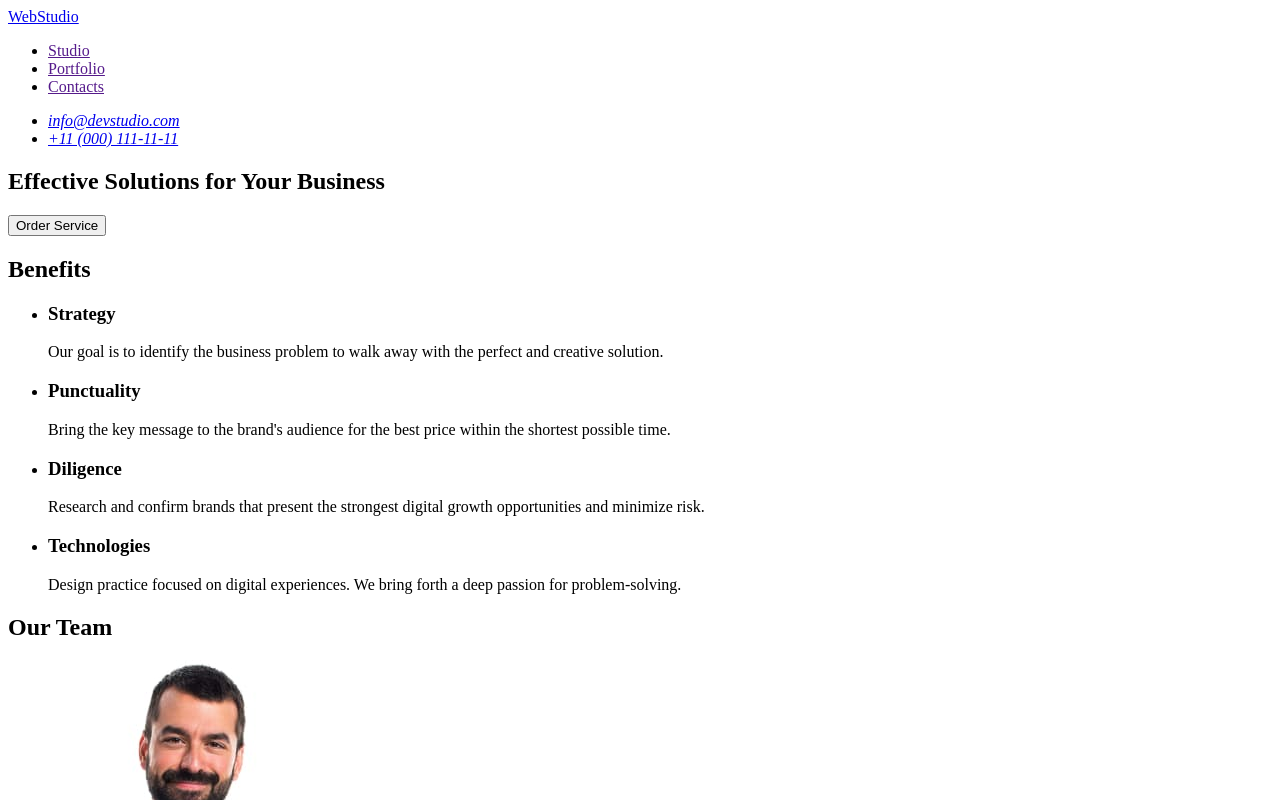
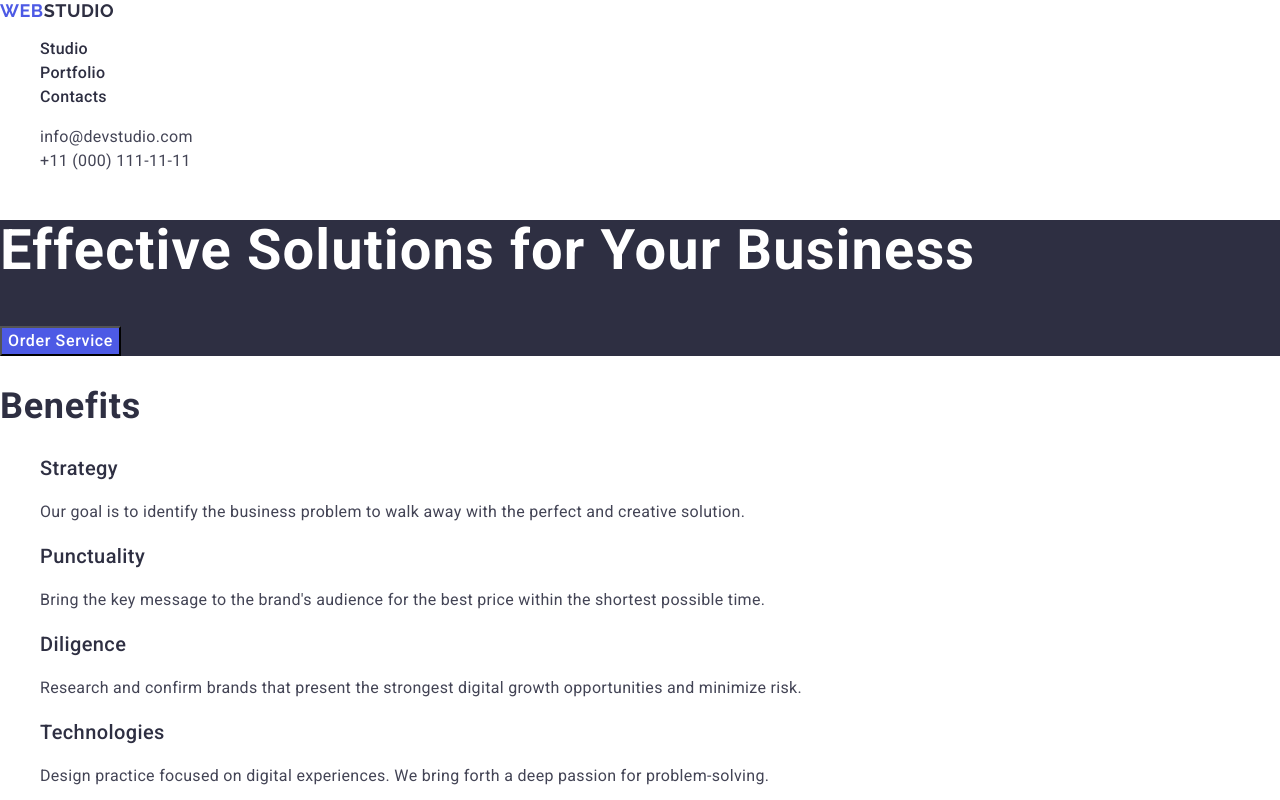
Before and after one commit to Art-Rud/goit-markup-hw-02, a plain HTML site: page index.html in a window 1280 px wide. Shown: the top 800 px of the page. Drawn offline with nearby package versions, Linux system fonts and the light colour scheme.

Commit message:
finished hw2

```diff
--- /dev/null
+++ b/css/style.css
@@ -0,0 +1,107 @@
+/*====common====*/
+ul,
+ol {
+  list-style-type: none;
+}
+a {
+  text-decoration: none;
+  color: inherit;
+}
+body {
+  font-family: 'Roboto', sans-serif;
+  background-color: #ffffff;
+  color: #2e2f42;
+}
+button {
+  cursor: pointer;
+  font-family: inherit;
+}
+body h2 {
+  font-size: 36px;
+  line-height: 1.11111;
+  letter-spacing: 0.02em;
+}
+body h3 {
+  font-weight: 500;
+  font-size: 20px;
+  line-height: 1.2;
+  letter-spacing: 0.02em;
+}
+body p {
+  font-size: 16px;
+  line-height: 1.5;
+  letter-spacing: 0.02em;
+  color: #434455;
+}
+/*====/common====*/
+/*====header====*/
+.logo {
+  font-family: 'Raleway', sans-serif;
+  font-weight: 700;
+  font-size: 18px;
+  line-height: 1.17;
+  letter-spacing: 0.03em;
+  text-transform: uppercase;
+  color: #4d5ae5;
+}
+
+.header-logo .part-logo {
+  color: #2e2f42;
+}
+.menu-link {
+  font-weight: 500;
+  font-size: 16px;
+  line-height: 1.5;
+  letter-spacing: 0.02em;
+}
+.contacts-link {
+  font-weight: 400;
+  font-size: 16px;
+  line-height: 1.5;
+  letter-spacing: 0.02em;
+  color: #434455;
+}
+.contacts {
+  font-style: normal;
+}
+.menu-link:hover,
+.menu-link:focus,
+.contacts-link:hover,
+.contacts-link:focus {
+  color: #404bbf;
+}
+/*====/header====*/
+.main-section {
+  background-color: #2e2f42;
+}
+h1 {
+  font-family: 'Roboto', sans-serif;
+  font-weight: 700;
+  font-size: 56px;
+  line-height: 1.07143;
+  letter-spacing: 0.02em;
+  color: #fff;
+}
+.main-button {
+  background: #4d5ae5;
+  font-weight: 500;
+  font-size: 16px;
+  line-height: 1.5;
+  letter-spacing: 0.04em;
+  color: #fff;
+}
+.team-section {
+  background: #f4f4fd;
+}
+.members {
+  background: #fff;
+}
+.page-footer {
+  background: #2e2f42;
+}
+.footer-logo .part-logo {
+  color: #f4f4fd;
+}
+.footer-text {
+  color: #f4f4fd;
+}
--- a/index.html
+++ b/index.html
@@ -4,121 +4,181 @@
     <meta charset="UTF-8" />
     <meta name="viewport" content="width=device-width, initial-scale=1.0" />
     <title>WebStudio</title>
+    <link rel="preconnect" href="https://fonts.googleapis.com" />
+    <link rel="preconnect" href="https://fonts.gstatic.com" crossorigin />
+    <link
+      href="https://fonts.googleapis.com/css2?family=Raleway:wght@700&family=Roboto:wght@400;500;700&display=swap"
+      rel="stylesheet"
+    />
+    <link
+      rel="stylesheet"
+      href="https://cdnjs.cloudflare.com/ajax/libs/modern-normalize/3.0.1/modern-normalize.min.css"
+    />
+    <link rel="stylesheet" href="./css/style.css" />
   </head>
   <body>
-    <header>
-      <nav>
-        <a href="./index.html">WebStudio</a>
-        <ul>
-          <li>
-            <a href="">Studio</a>
+    <header class="page-header">
+      <nav class="page-nav">
+        <a class="logo header-logo" href="./index.html"
+          >Web<span class="part-logo">Studio</span></a
+        >
+        <ul class="menu">
+          <li class="menu-item">
+            <a class="menu-link" href="">Studio</a>
           </li>
-          <li>
-            <a href="">Portfolio</a>
+          <li class="menu-item">
+            <a class="menu-link" href="">Portfolio</a>
           </li>
-          <li>
-            <a href="">Contacts</a>
+          <li class="menu-item">
+            <a class="menu-link" href="">Contacts</a>
           </li>
         </ul>
       </nav>
       <address>
-        <ul>
-          <li>
-            <a href="mailto:info@devstudio.com">info@devstudio.com</a>
+        <ul class="contacts">
+          <li class="contacts-item">
+            <a class="contacts-link" href="mailto:info@devstudio.com"
+              >info@devstudio.com</a
+            >
           </li>
-          <li>
-            <a href="tel:+110001111111">+11 (000) 111-11-11</a>
+          <li class="contacts-item">
+            <a class="contacts-link" href="tel:+110001111111"
+              >+11 (000) 111-11-11</a
+            >
           </li>
         </ul>
       </address>
     </header>
     <main>
-      <section>
-        <h1>Effective Solutions for Your Business</h1>
-        <button type="button">Order Service</button>
+      <section class="main-section">
+        <h1 class="main-tittle">Effective Solutions for Your Business</h1>
+        <button class="main-button" type="button">Order Service</button>
       </section>
-      <section>
-        <h2>Benefits</h2>
+      <section class="benefits">
+        <h2 class="sub-tittle">Benefits</h2>
         <ul>
-          <li>
-            <h3>Strategy</h3>
-            <p>
+          <li class="benefits-item">
+            <h3 class="benefits-tittle">Strategy</h3>
+            <p class="benefits-text">
               Our goal is to identify the business problem to walk away with the
               perfect and creative solution.
             </p>
           </li>
-          <li>
-            <h3>Punctuality</h3>
-            <p>
+          <li class="benefits-item">
+            <h3 class="benefits-tittle">Punctuality</h3>
+            <p class="benefits-text">
               Bring the key message to the brand's audience for the best price
               within the shortest possible time.
             </p>
           </li>
-          <li>
-            <h3>Diligence</h3>
-            <p>
+          <li class="benefits-item">
+            <h3 class="benefits-tittle">Diligence</h3>
+            <p class="benefits-text">
               Research and confirm brands that present the strongest digital
               growth opportunities and minimize risk.
             </p>
           </li>
-          <li>
-            <h3>Technologies</h3>
-            <p>
+          <li class="benefits-item">
+            <h3 class="benefits-tittle">Technologies</h3>
+            <p class="benefits-text">
               Design practice focused on digital experiences. We bring forth a
               deep passion for problem-solving.
             </p>
           </li>
         </ul>
       </section>
-      <section>
-        <h2>Our Team</h2>
-        <ul>
-          <li>
+      <section class="team-section">
+        <h2 class="sub-tittle">Our Team</h2>
+        <ul class="team">
+          <li class="members">
             <img
               src="./images/mark-guerrero.jpg"
               alt="Mark Guerrero avatar"
               width="264"
               height="260"
             />
-            <h3>Mark Guerrero</h3>
-            <p>Product Designer</p>
+            <h3 class="member-tittle">Mark Guerrero</h3>
+            <p class="memeber-position">Product Designer</p>
           </li>
-          <li>
+          <li class="members">
             <img
               src="./images/tom-ford.jpg"
               alt="Tom Ford avatar"
               width="264"
               height="260"
             />
-            <h3>Tom Ford</h3>
-            <p>Frontend Developer</p>
+            <h3 class="member-tittle">Tom Ford</h3>
+            <p class="memeber-position">Frontend Developer</p>
           </li>
-          <li>
+          <li class="members">
             <img
               src="./images/camila-garcia.jpg"
               alt="Camila Garcia avatar"
               width="264"
               height="260"
             />
-            <h3>Camila Garcia</h3>
-            <p>Marketing</p>
+            <h3 class="member-tittle">Camila Garcia</h3>
+            <p class="memeber-position">Marketing</p>
           </li>
-          <li>
+          <li class="members">
             <img
               src="./images/daniel-wilson.jpg"
               alt="Daniel Wilson avatar"
               width="264"
               height="260"
             />
-            <h3>Daniel Wilson</h3>
-            <p>UI Designer</p>
+            <h3 class="main-tittle">Daniel Wilson</h3>
+            <p class="memeber-position">UI Designer</p>
+          </li>
+        </ul>
+      </section>
+      <section class="portf-section">
+        <h2 class="sub-tittle">Our Portfolio</h2>
+        <ul class="portfolio">
+          <li class="portf-item">
+            <img src="./images/banking-app.jpg" alt="Banking App Image" />
+            <h3 class="portf-tittle">Banking App</h3>
+            <p class="portf-text">App</p>
+          </li>
+          <li class="portf-item">
+            <img
+              src="./images/cashless-payment.jpg"
+              alt="Cashless Payment Image"
+            />
+            <h3 class="portf-tittle">Cashless Payment</h3>
+            <p class="portf-text">Marketing</p>
+          </li>
+          <li class="portf-item">
+            <img src="./images/meditation-app.jpg" alt="Meditation App Image" />
+            <h3 class="portf-tittle">Meditation App</h3>
+            <p class="portf-text">App</p>
+          </li>
+          <li class="portf-item">
+            <img src="./images/taxi-service.jpg" alt="Taxi Service Image" />
+            <h3 class="portf-tittle">Taxi Service</h3>
+            <p class="portf-text">Marketing</p>
+          </li>
+          <li class="portf-item">
+            <img
+              src="./images/screen-illustrations.jpg"
+              alt="Screen Illustrations Image"
+            />
+            <h3 class="portf-tittle">Screen Illustrations</h3>
+            <p class="portf-text">Design</p>
+          </li>
+          <li class="portf-item">
+            <img src="./images/online-courses.jpg" alt="Online Courses Image" />
+            <h3 class="portf-tittle">Online Courses</h3>
+            <p class="portf-text">Marketing</p>
           </li>
         </ul>
       </section>
     </main>
-    <footer>
-      <a href="./index.html">WebStudio</a>
-      <p>
+    <footer class="page-footer">
+      <a class="logo footer-logo" href="./index.html"
+        >Web<span class="part-logo">Studio</span></a
+      >
+      <p class="footer-text">
         Increase the flow of customers and sales for your business with digital
         marketing & growth solutions.
       </p>
```
Also changed, not shown: images/banking-app.jpg (added), images/cashless-payment.jpg (added), images/meditation-app.jpg (added), images/online-courses.jpg (added), images/screen-illustrations.jpg (added), images/taxi-service.jpg (added).
